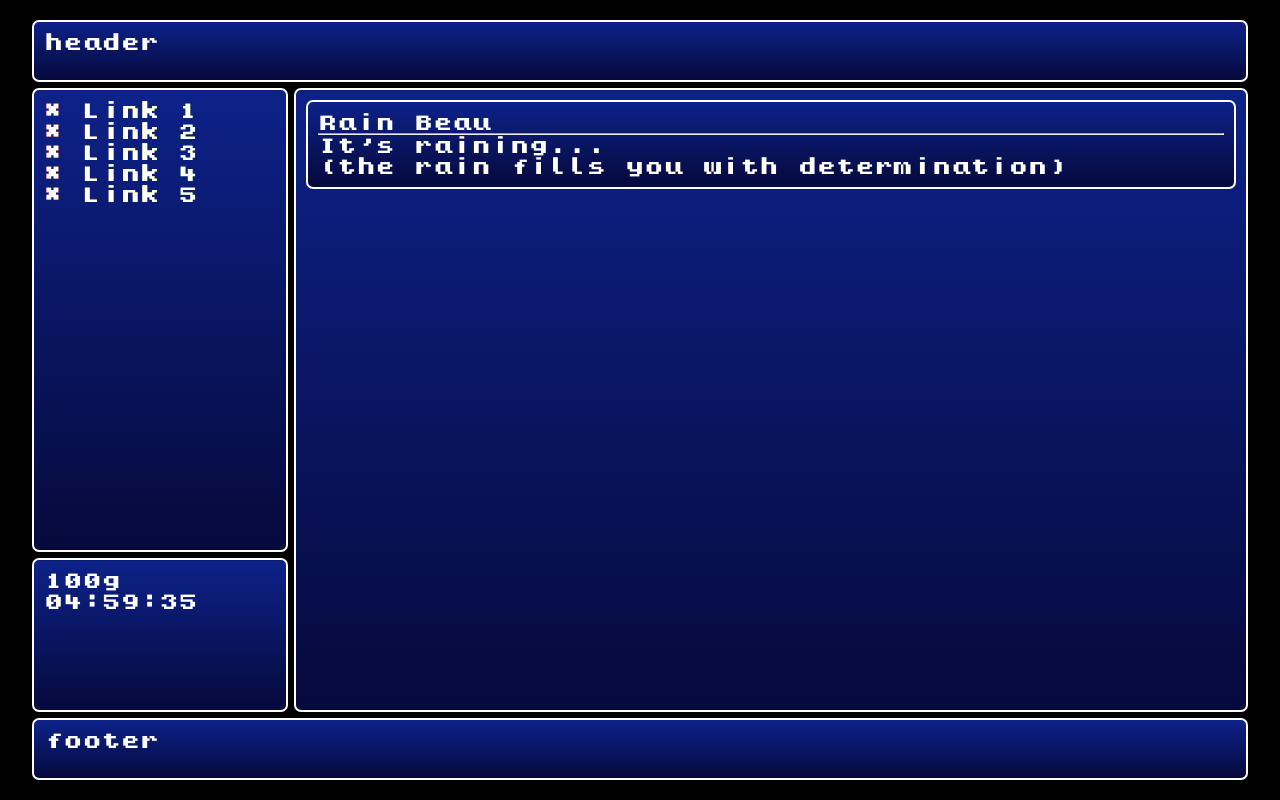
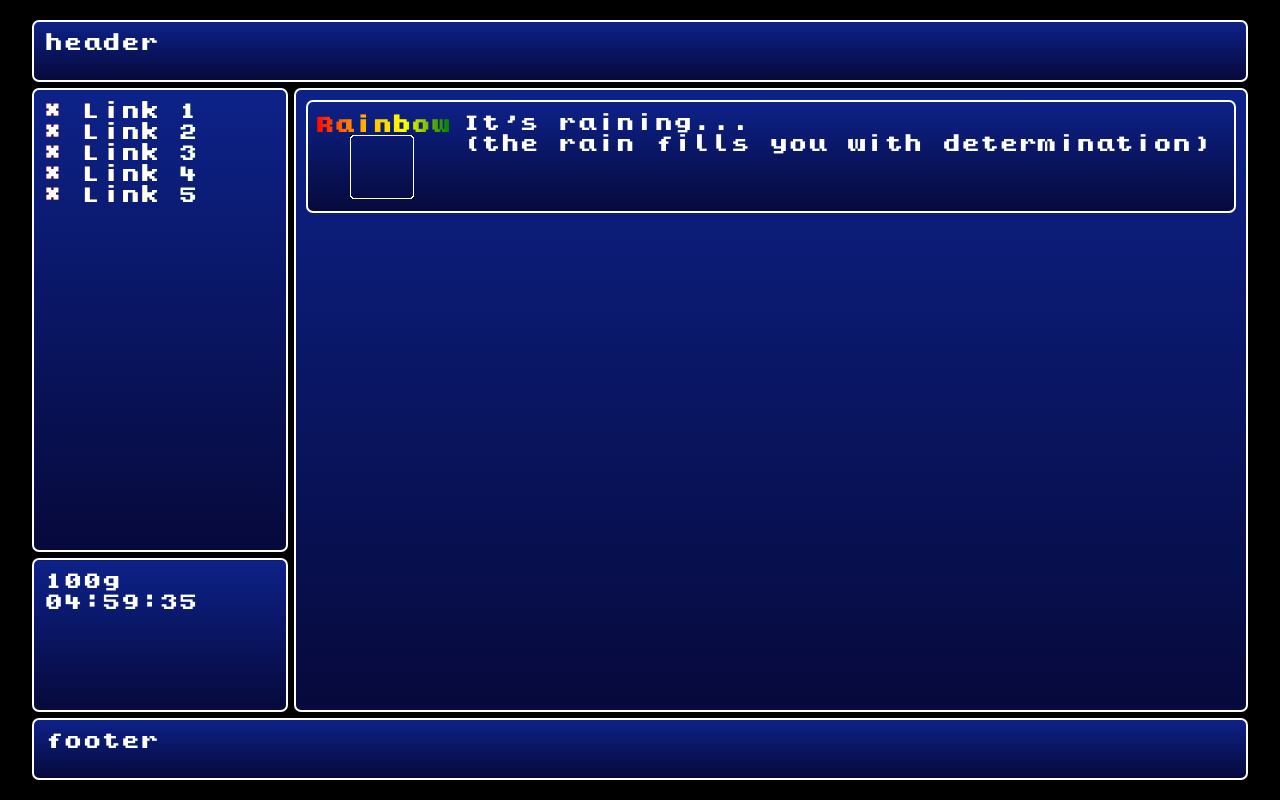
Before and after one commit to Nekohime/rpgwebsite, a website: page index.html in a window 1280 px wide. Drawn offline with Linux system fonts and the light colour scheme.

Commit message:
New dialogue boxes

```diff
--- a/assets/css/main.css
+++ b/assets/css/main.css
@@ -20,7 +20,6 @@ Misc Properties (cursor, overflow, z-index)
 *, *::before, *::after {
   box-sizing: border-box;
   margin: 0;
-  padding: 0;
   hyphens: auto;
   overflow-wrap: break-word;
 }
@@ -33,12 +32,8 @@ Misc Properties (cursor, overflow, z-index)
   --rainbowish: linear-gradient(90deg, red, orange, yellow, green);
 }
 
-html, body {
+body {
   height: 100%;
-  width: 100%;
-}
-
-body {
   background: #000;
   color: var(--text-default);
   font-display: swap;
@@ -124,8 +119,11 @@ footer {
   grid-area: footer;
 }
 
+img, picture, video, canvas, svg  {
+  max-width: 100%;
+}
+
 .container {
-  position: relative;
   padding: 10px;
   background-image: linear-gradient(#0D2289, #06093B);
   background-position: 50%;
@@ -133,6 +131,45 @@ footer {
   border-radius: 7px;
   overflow-y: auto;
 }
+
+.dialogue-container {
+  margin: 0 auto;
+  position: relative;
+  padding: 10px;
+
+  /* background-image: linear-gradient(#0D2289, #06093B); */
+  background-image: linear-gradient(#0D2289, #06093B);
+  background-position: 50%;
+  border: 2px solid white;
+  border-radius: 7px;
+  overflow-y: auto;
+  display: flex;
+  gap: 16px;
+  & .avatar {
+    display: flex;
+    flex-direction: column;
+    justify-content: center;
+    align-items: center;
+    width: 128px;
+    padding: 2px;
+    & figcaption {
+      font-weight: bold;
+      color: #fff;
+      background: var(--rainbowish);
+      background-clip: text;
+      color: transparent;
+      transition: 500ms ease;
+
+    }
+  }
+
+  & .dialogue {
+    flex: 1;
+    overflow-y: scroll;
+    max-height: 224px;
+  }
+}
+
 
 /* stylelint-disable media-feature-range-notation */
 
--- a/index.html
+++ b/index.html
@@ -13,12 +13,20 @@
         header
       </header>
       <main class="container">
-        <div class="container hcenter-div">
-          <label class="title">Rain Beau</label>
-          <hr>
-          <p>It's raining...<br>
-            (the rain fills you with determination)</p>
-        </div>
+        <!--
+        	* <div class="avatar"> can be put at the end of <figure> to move the avatar to the right of the text box.
+        	* It can also be omitted, and the text will adjust accordingly.
+        -->
+        <figure class="dialogue-container">
+        	<div class="avatar">
+        		<figcaption>Rainbow</figcaption>
+        		<img src="assets/images/box.png">
+        	</div>
+        	<blockquote class="dialogue">
+            It's raining...<br>
+            (the rain fills you with determination)
+        	</blockquote>
+        </figure>
       </main>
       <aside class="container sidebar">
         <a href="#">Link 1</a><br>
--- a/package.json
+++ b/package.json
@@ -22,6 +22,7 @@
     "eslint-config-google": "^0.14.0",
     "eslint-plugin-import": "^2.27.5",
     "eslint-plugin-vue": "^9.15.1",
-    "stylelint": "^15.10.1"
+    "stylelint": "^16.2.1",
+    "stylelint-config-standard": "^36.0.0"
   }
 }
```
